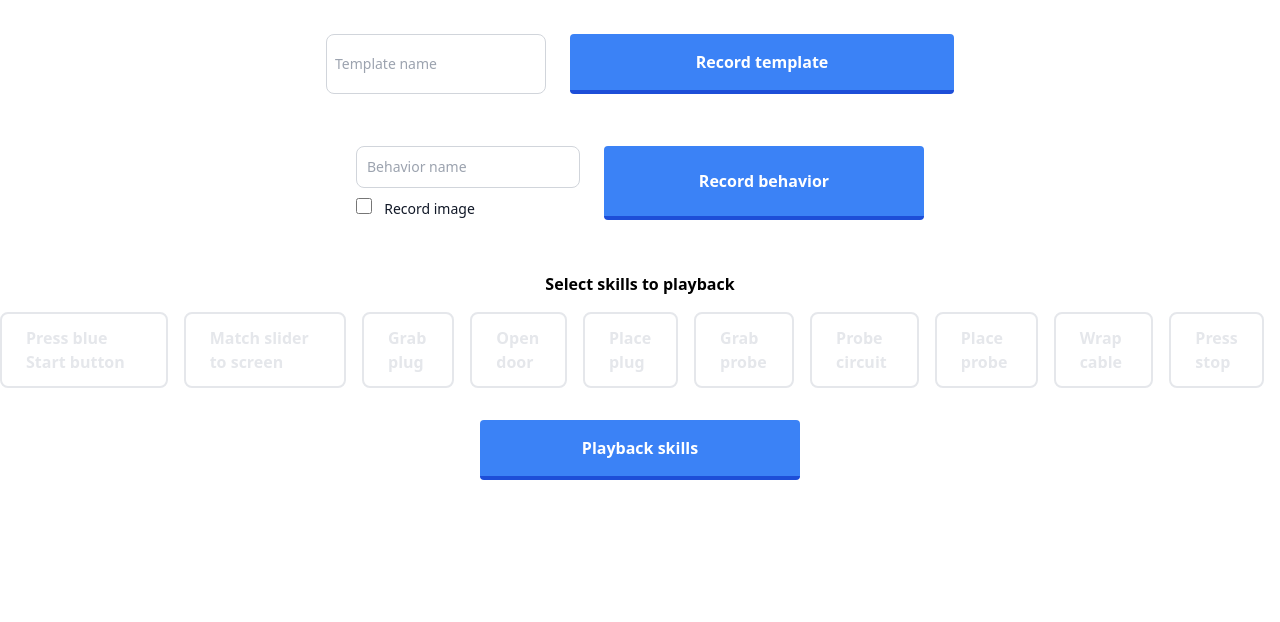
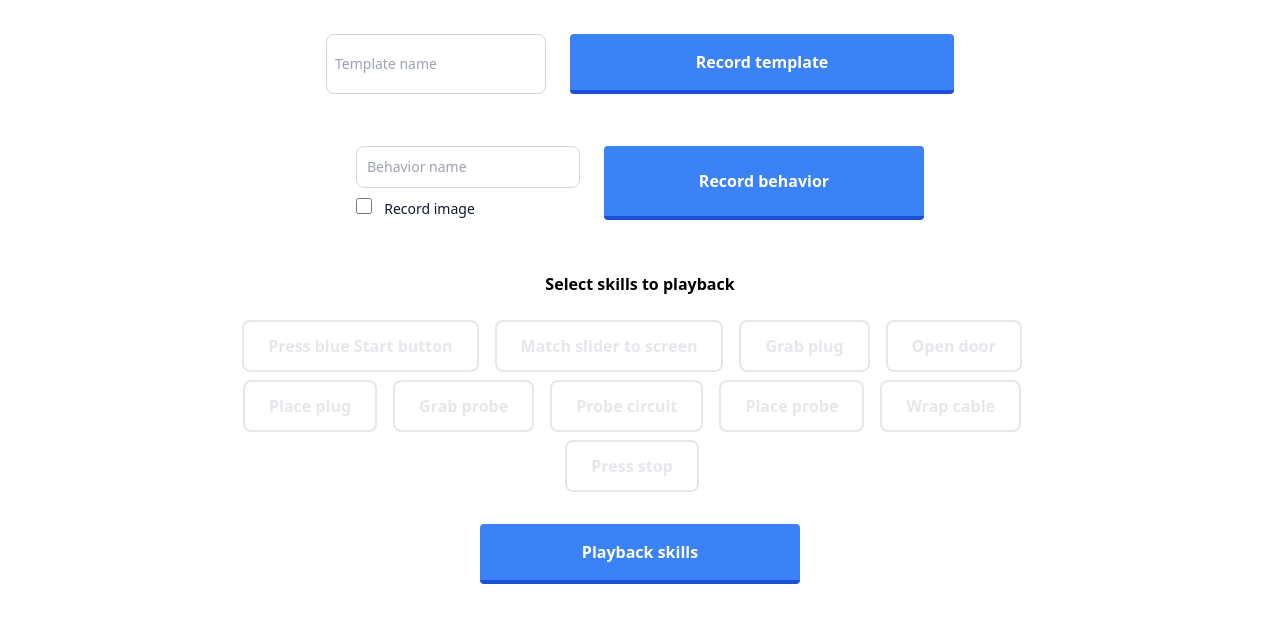
Before and after one commit to platonics-delft/robothon23_gui, a website: page static/index.html in a window 1280 px wide. Shown: the part 210-832 px from the top of the page. Drawn offline with Linux system fonts and the light colour scheme.

Commit message:
update layout

```diff
--- a/static/index.html
+++ b/static/index.html
@@ -26,57 +26,57 @@
       </div>
       <div class="flex flex-col items-center">
         <h3 class="font-bold mb-4">Select skills to playback</h3>
-        <div class="flex flex-row">
+        <div class="flex flex-row justify-center flex-wrap max-w-4xl">
           <div class="flex mr-4">
             <input type="checkbox" id="skill1" class="peer hidden skills" />
-            <label for="skill1" class="select-none cursor-pointer rounded-lg border-2 border-gray-200
+            <label for="skill1" class="select mt-2 -none cursor-pointer rounded-lg border-2 border-gray-200
             py-3 px-6 font-bold text-gray-200 transition-colors duration-200 ease-in-out peer-checked:bg-gray-200 peer-checked:text-gray-900 peer-checked:border-gray-200 flex flex-row">
               Press blue Start button
             </label>
           </div>
           <div class="flex mr-4">
             <input type="checkbox" id="skill2" class="peer hidden skills" />
-            <label for="skill2" class="select-none cursor-pointer rounded-lg border-2 border-gray-200
+            <label for="skill2" class="select mt-2 -none cursor-pointer rounded-lg border-2 border-gray-200
             py-3 px-6 font-bold text-gray-200 transition-colors duration-200 ease-in-out peer-checked:bg-gray-200 peer-checked:text-gray-900 peer-checked:border-gray-200 flex flex-row">Match slider to screen</label>
           </div>
           <div class="flex mr-4">
             <input type="checkbox" id="skill3" class="peer hidden skills" />
-            <label for="skill3" class="select-none cursor-pointer rounded-lg border-2 border-gray-200
+            <label for="skill3" class="select mt-2 -none cursor-pointer rounded-lg border-2 border-gray-200
             py-3 px-6 font-bold text-gray-200 transition-colors duration-200 ease-in-out peer-checked:bg-gray-200 peer-checked:text-gray-900 peer-checked:border-gray-200 flex flex-row">Grab plug</label>
           </div>
           <div class="flex mr-4">
             <input type="checkbox" id="skill4" class="peer hidden skills" />
-            <label for="skill4" class="select-none cursor-pointer rounded-lg border-2 border-gray-200
+            <label for="skill4" class="select mt-2 -none cursor-pointer rounded-lg border-2 border-gray-200
             py-3 px-6 font-bold text-gray-200 transition-colors duration-200 ease-in-out peer-checked:bg-gray-200 peer-checked:text-gray-900 peer-checked:border-gray-200 flex flex-row">Open door</label>
           </div>
           <div class="flex mr-4">
             <input type="checkbox" id="skill5" class="peer hidden skills" />
-            <label for="skill5" class="select-none cursor-pointer rounded-lg border-2 border-gray-200
+            <label for="skill5" class="select mt-2 -none cursor-pointer rounded-lg border-2 border-gray-200
             py-3 px-6 font-bold text-gray-200 transition-colors duration-200 ease-in-out peer-checked:bg-gray-200 peer-checked:text-gray-900 peer-checked:border-gray-200 flex flex-row">Place plug</label>
           </div>
           <div class="flex mr-4">
             <input type="checkbox" id="skill6" class="peer hidden skills" />
-            <label for="skill6" class="select-none cursor-pointer rounded-lg border-2 border-gray-200
+            <label for="skill6" class="select mt-2 -none cursor-pointer rounded-lg border-2 border-gray-200
             py-3 px-6 font-bold text-gray-200 transition-colors duration-200 ease-in-out peer-checked:bg-gray-200 peer-checked:text-gray-900 peer-checked:border-gray-200 flex flex-row">Grab probe</label>
           </div>
           <div class="flex mr-4">
             <input type="checkbox" id="skill7" class="peer hidden skills" />
-            <label for="skill7" class="select-none cursor-pointer rounded-lg border-2 border-gray-200
+            <label for="skill7" class="select mt-2 -none cursor-pointer rounded-lg border-2 border-gray-200
             py-3 px-6 font-bold text-gray-200 transition-colors duration-200 ease-in-out peer-checked:bg-gray-200 peer-checked:text-gray-900 peer-checked:border-gray-200 flex flex-row">Probe circuit</label>
           </div>
           <div class="flex mr-4">
             <input type="checkbox" id="skill8" class="peer hidden skills" />
-            <label for="skill8" class="select-none cursor-pointer rounded-lg border-2 border-gray-200
+            <label for="skill8" class="select mt-2 -none cursor-pointer rounded-lg border-2 border-gray-200
             py-3 px-6 font-bold text-gray-200 transition-colors duration-200 ease-in-out peer-checked:bg-gray-200 peer-checked:text-gray-900 peer-checked:border-gray-200 flex flex-row">Place probe</label>
           </div>
           <div class="flex mr-4">
             <input type="checkbox" id="skill9" class="peer hidden skills" />
-            <label for="skill9" class="select-none cursor-pointer rounded-lg border-2 border-gray-200
+            <label for="skill9" class="select mt-2 -none cursor-pointer rounded-lg border-2 border-gray-200
             py-3 px-6 font-bold text-gray-200 transition-colors duration-200 ease-in-out peer-checked:bg-gray-200 peer-checked:text-gray-900 peer-checked:border-gray-200 flex flex-row">Wrap cable</label>
           </div>
           <div class="flex mr-4">
             <input type="checkbox" id="skill10" class="peer hidden skills" />
-            <label for="skill10" class="select-none cursor-pointer rounded-lg border-2 border-gray-200
+            <label for="skill10" class="select mt-2 -none cursor-pointer rounded-lg border-2 border-gray-200
             py-3 px-6 font-bold text-gray-200 transition-colors duration-200 ease-in-out peer-checked:bg-gray-200 peer-checked:text-gray-900 peer-checked:border-gray-200 flex flex-row">Press stop</label>
           </div>
         </div>
```
Also changed, not shown: static/dist/output.css.
